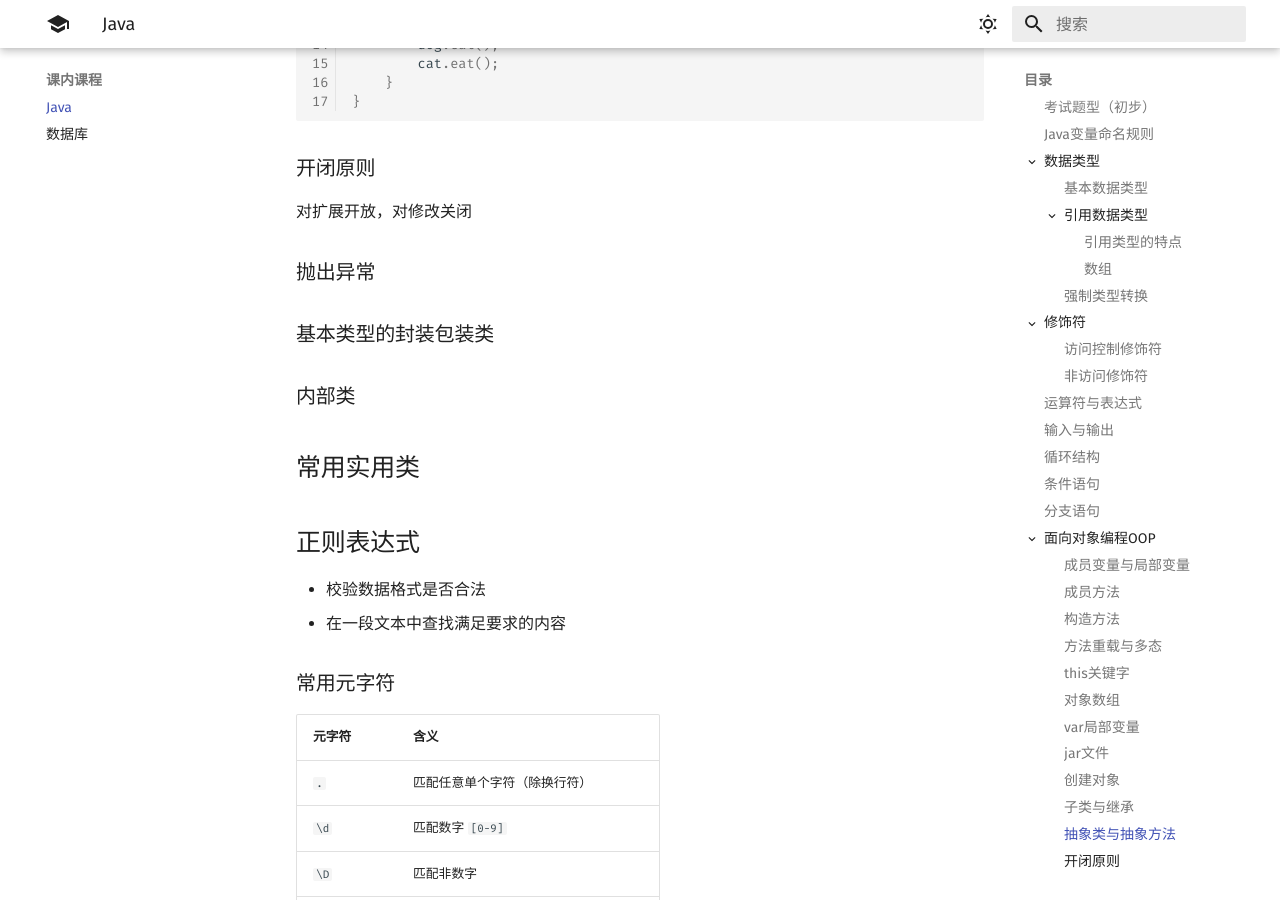
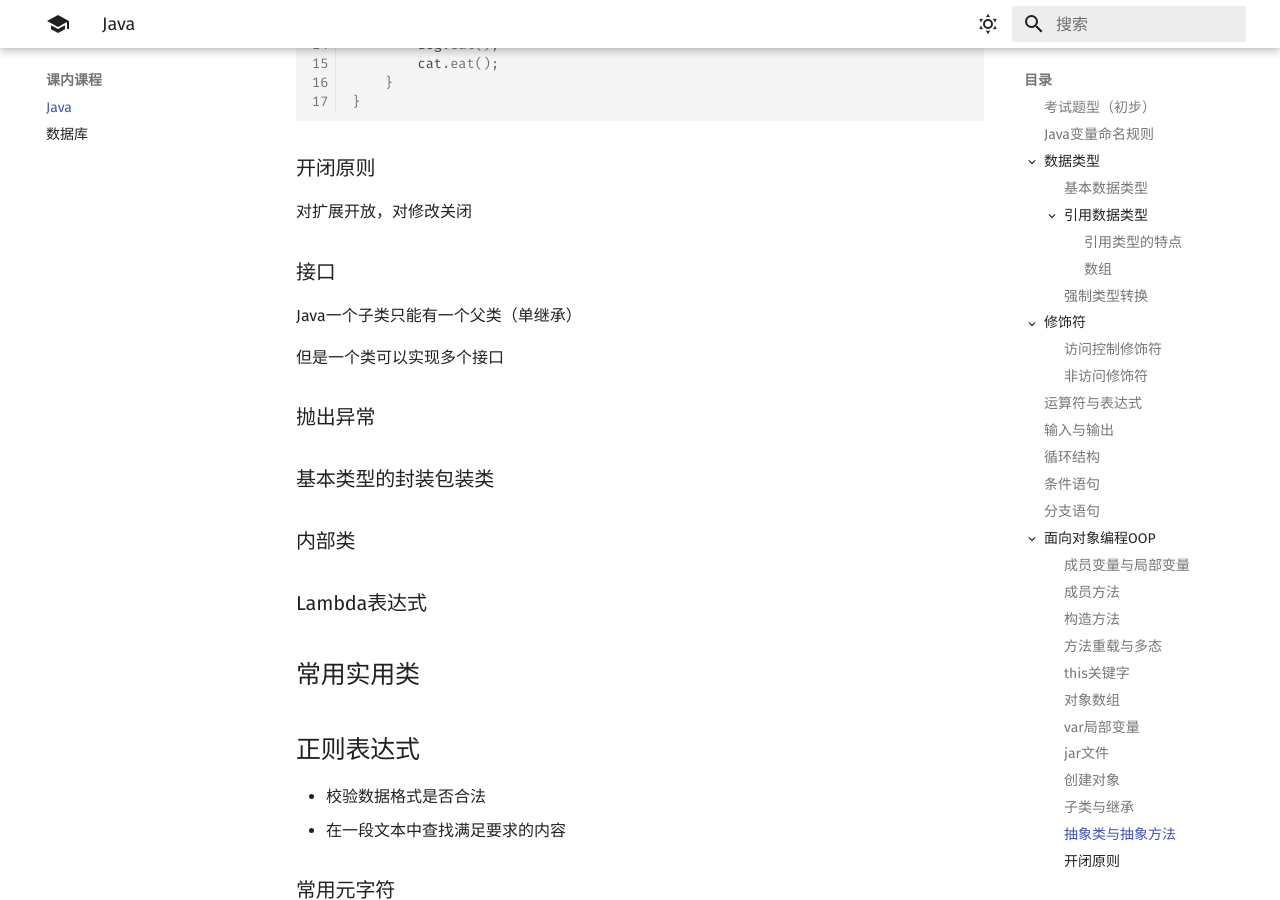
Before and after one commit to weiy02/Wei_Blog, an MkDocs documentation site: the page built from docs/Classes/Java.md, in a window 1280 px wide and 900 px high, scrolled down 12449 px. Built offline with MkDocs 1.6.1 and Material for MkDocs 9.7.7, drawn with Linux system fonts in a browser that asks for light colours.

Commit message:
文章提交

```diff
--- a/docs/Classes/Java.md
+++ b/docs/Classes/Java.md
@@ -570,11 +570,19 @@ public class TestAbstract {
 
 对扩展开放，对修改关闭
 
+### 接口
+
+Java一个子类只能有一个父类（单继承）
+
+但是一个类可以实现多个接口
+
 ### 抛出异常
 
 ### 基本类型的封装包装类
 
 ### 内部类
+
+### Lambda表达式
 
 ## 常用实用类
 
```
